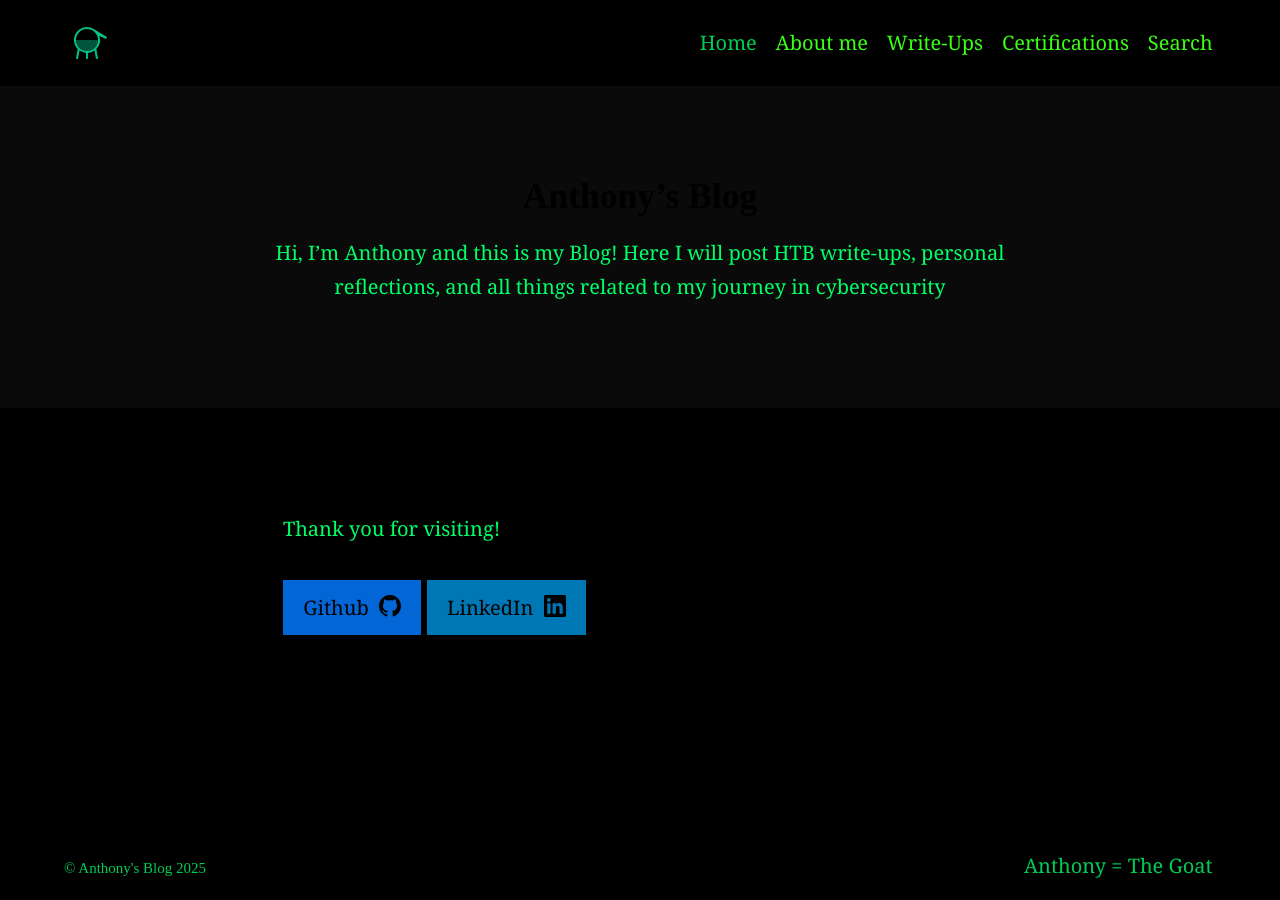
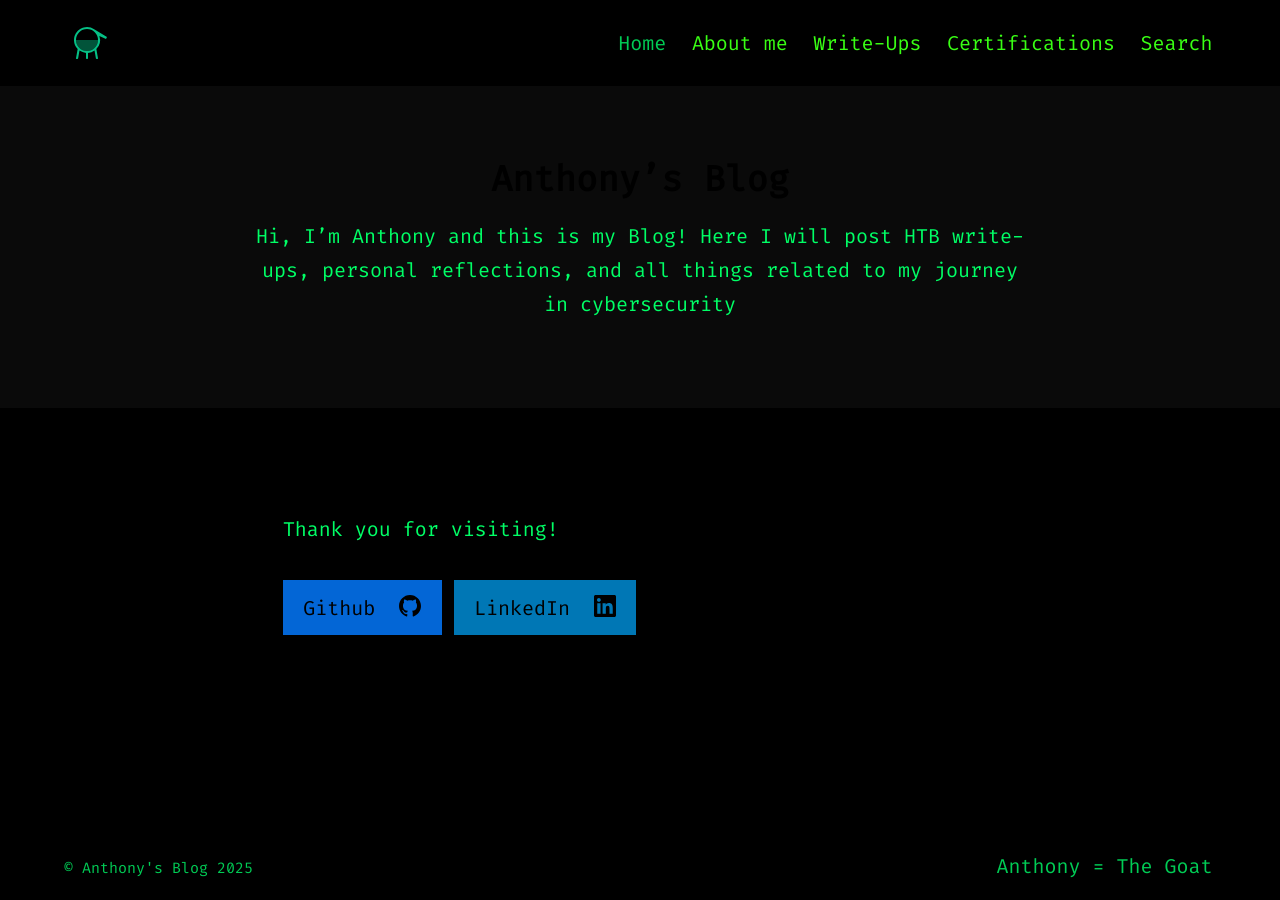
Before and after one commit to 4nthvny/4nthvny.github.io, a Jekyll site: the page built from index.md, in a window 1280 px wide. Built offline with Jekyll 4.4.1, drawn with Linux system fonts in a browser that asks for light colours.

Commit message:
Update _settings.scss

```diff
--- a/_sass/_settings.scss
+++ b/_sass/_settings.scss
@@ -15,7 +15,7 @@ $white: #ffffff !default;
 
 // Typography
 $bodytype: (
-  font-family: "Georgia, serif",
+  font-family: "Fira Code, monospace",
   regular: 400,
   bold: 700,
   italic: italic,
@@ -23,14 +23,14 @@ $bodytype: (
 ) !default;
 
 $headingtype: (
-  font-family: '"Merriweather", serif',
+  font-family: '"Fira Code", monospace',
   regular: 400,
   bold: 700,
   cap-height: 0.75
 ) !default;
 
 $monospacetype: (
-  font-family: "Menlo, monospace",
+  font-family: "Fira Code, monospace",
   regular: 400,
   cap-height: 0.68
 ) !default;
```
